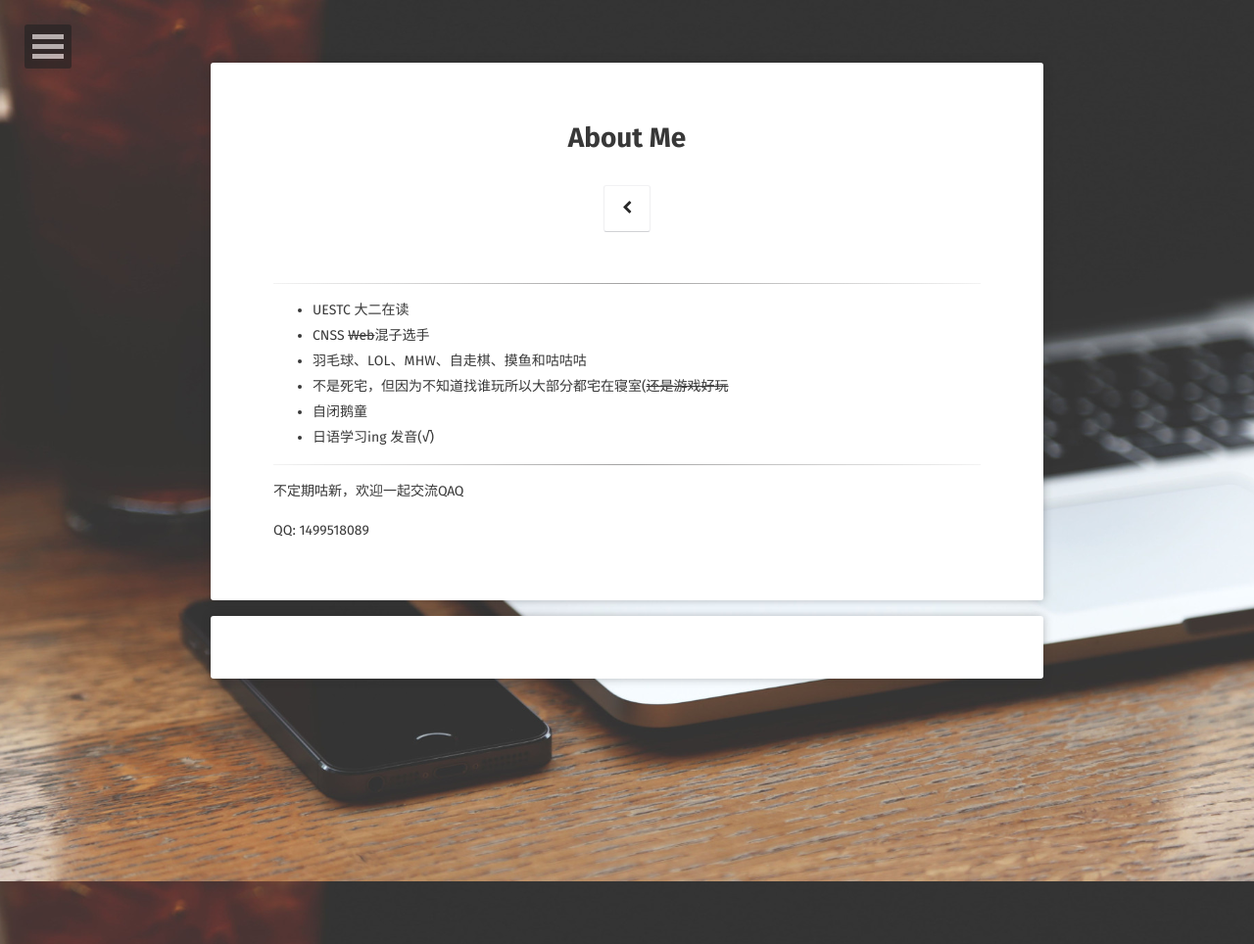
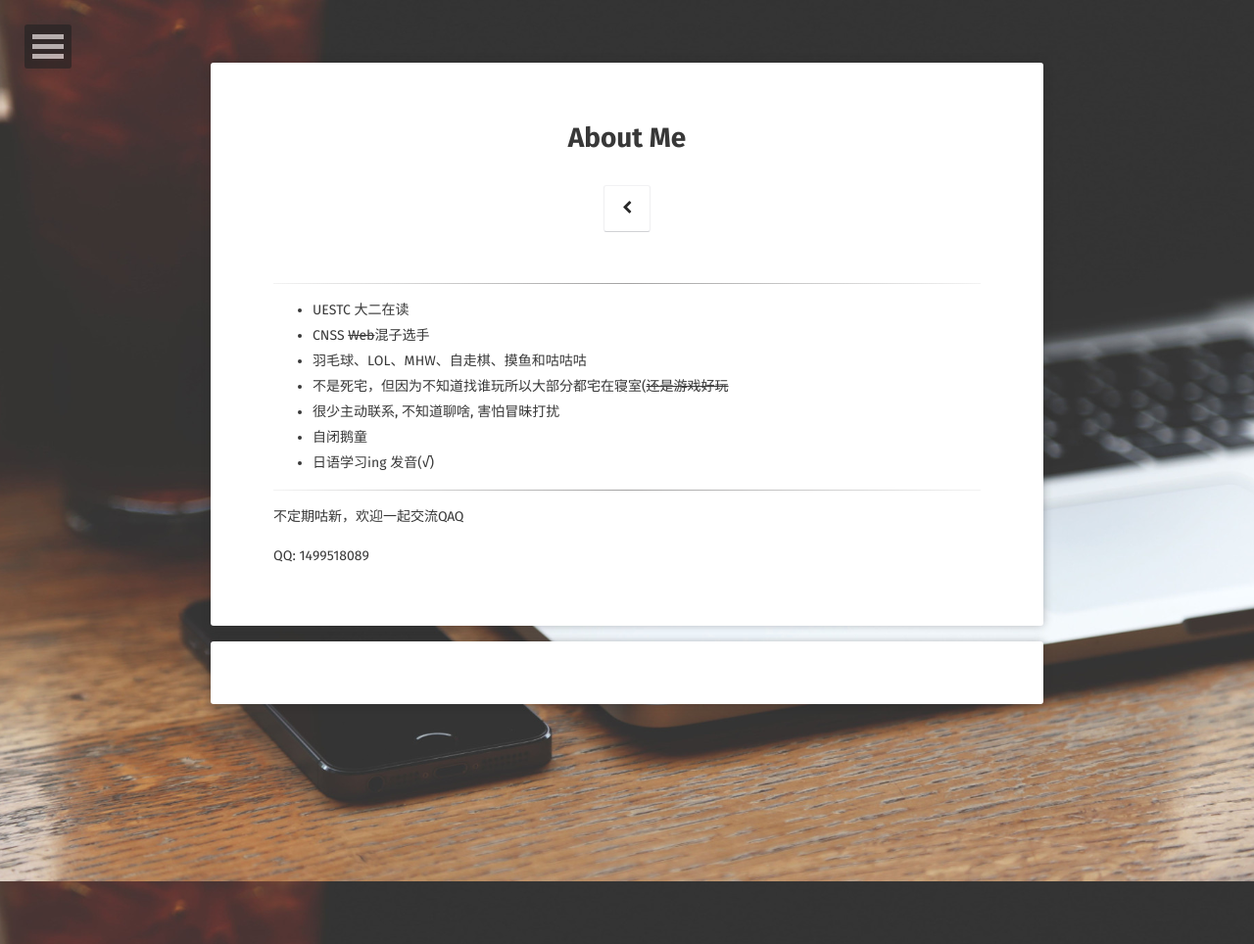
Before and after one commit to gmcnqaq/gmcnqaq, a Jekyll site: the page built from about/index.md, in a window 1280 px wide. Shown: the whole page at 98% size. Built offline with Jekyll 4.4.1, drawn with Linux system fonts in a browser that asks for light colours; some web fonts are replaced; comment, search, counter and statistics services are not loaded.

Commit message:
Update index.md

```diff
--- a/about/index.md
+++ b/about/index.md
@@ -14,6 +14,7 @@ comments: true
 * CNSS ~~Web~~混子选手
 * 羽毛球、LOL、MHW、自走棋、摸鱼和咕咕咕
 * 不是死宅，但因为不知道找谁玩所以大部分都宅在寝室(~~还是游戏好玩~~
+* 很少主动联系, 不知道聊啥, 害怕冒昧打扰
 * 自闭鹅童
 * 日语学习ing 发音(√)
 
```
